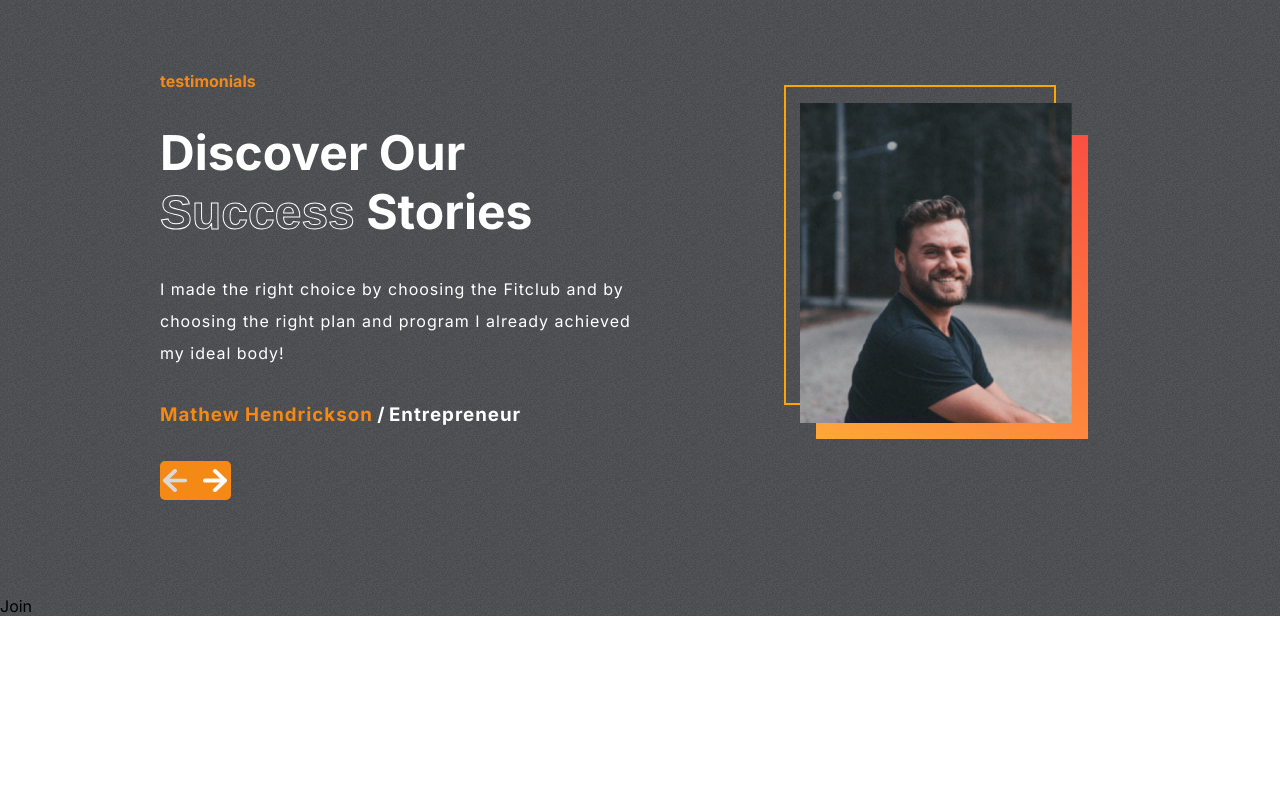
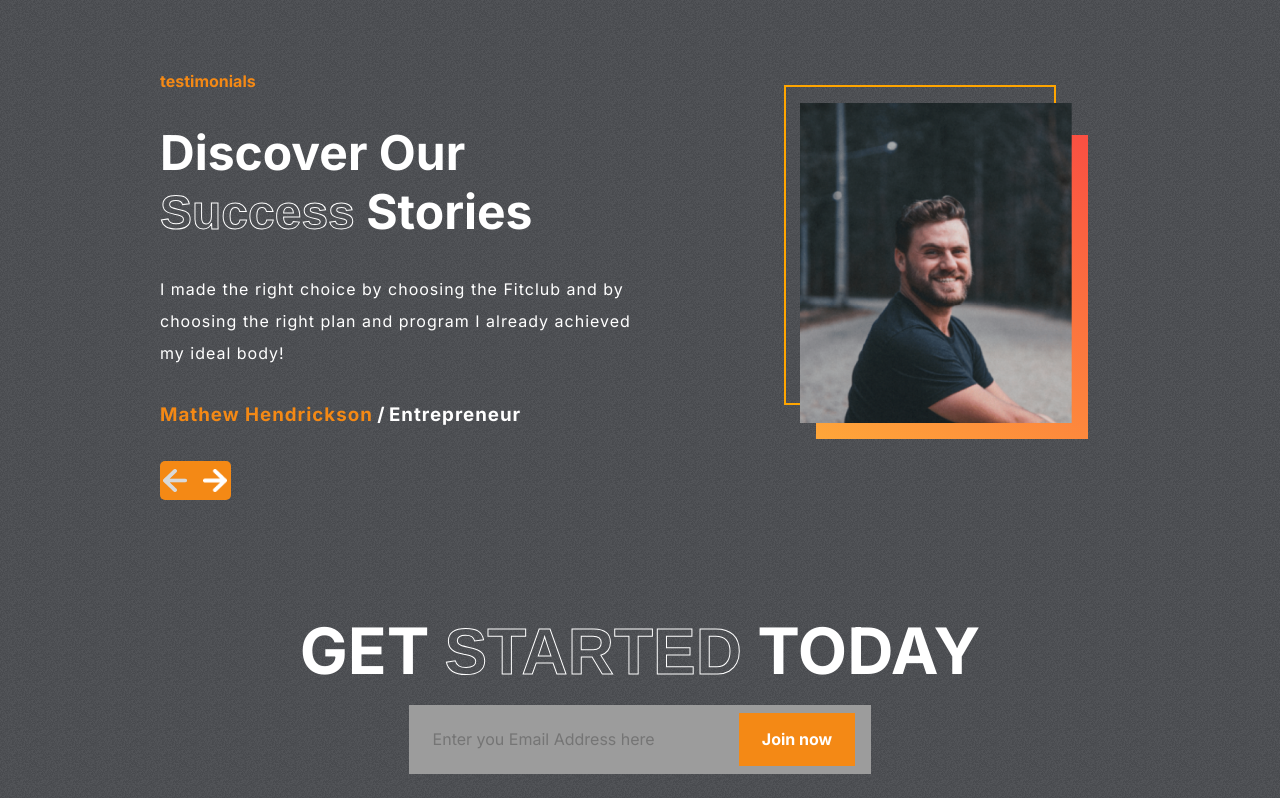
Before and after one commit to zlatan-cic/gym-website-react, a React (Vite) app: page / in a window 1280 px wide. Shown: the part 2656-3454 px from the top of the page. Before the commit the page ends 3272 px from the top, so only its background shows below. Built offline with nearby package versions, Linux system fonts and the light colour scheme.

Commit message:
Join component

```diff
--- a/package.json
+++ b/package.json
@@ -10,6 +10,7 @@
     "preview": "vite preview"
   },
   "dependencies": {
+    "@emailjs/browser": "^3.11.0",
     "react": "^18.2.0",
     "react-dom": "^18.2.0"
   },
--- a/src/components/Join/Join.css
+++ b/src/components/Join/Join.css
@@ -0,0 +1,49 @@
+
+
+.join {
+  max-width: 1024px;
+  width: 80%;
+  margin: 0 auto;
+  font-size: 2rem;
+  margin-bottom: 1.5rem;
+  display: flex;
+  flex-direction: column;
+  justify-content: center;
+  align-items: center;
+}
+
+.text-heading{
+  color: #FFF;
+  text-transform: uppercase;
+  text-align: center;
+  padding: 1rem;
+}
+
+form {
+  background-color: var(--gray);
+  padding: .5rem 1rem;
+  display: flex;
+  gap: 3rem;
+}
+
+input {
+  background: transparent;
+  color: #FFF;
+}
+
+input[type=text]{
+  background: transparent;
+  width: 250px;
+  padding-right: 1rem;
+  border: none;
+  font-size: 1rem;
+  margin: .5rem;
+}
+
+.btn-j {
+  background-color: var(--orange);
+  padding: .8rem 1.2rem;
+  color: #FFF;
+  font-size: 1rem;
+  font-weight: bold;
+}
--- a/src/components/Join/Join.jsx
+++ b/src/components/Join/Join.jsx
@@ -1,7 +1,44 @@
-import React from "react";
+import React, { useRef } from "react";
+// import emailjs from '@emailjs/browser'
+import "./Join.css";
 
 const Join = () => {
-  return <div>Join</div>;
+  const form = useRef();
+
+  // To set up email functionality with EmailJS, you'll need to create an account on their website.
+  // Visit https://www.emailjs.com/ and sign up for an account to get your API keys and configure your email templates.
+  const sendEmail = (e) => {
+    e.preventDefault();
+
+    //   emailjs.sendForm('YOUR_SERVICE_ID', 'YOUR_TEMPLATE_ID', form.current, 'YOUR_PUBLIC_KEY')
+    //     .then((result) => {
+    //         console.log(result.text);
+    //     }, (error) => {
+    //         console.log(error.text);
+    //     });
+  };
+
+  return (
+    <div className="join-container" id="join-us">
+      <div className="join">
+        <div>
+          <h1 className="text-heading">
+            Get <span className="stroke-text">Started</span> Today
+          </h1>
+        </div>
+        <form ref={form} onSubmit={sendEmail}>
+          <input
+            type="text"
+            name="user_email"
+            placeholder="Enter you Email Address here"
+          />
+          <button type="submit" className="btn btn-j">
+            Join now
+          </button>
+        </form>
+      </div>
+    </div>
+  );
 };
 
 export default Join;
--- a/src/components/Testimonials/Testimonials.jsx
+++ b/src/components/Testimonials/Testimonials.jsx
@@ -12,7 +12,7 @@ const Testimonials = () => {
 
   return (
     <div className="testimonial-container">
-      <div className="testimonials">
+      <div className="testimonials" id="testimonials">
         <div className="left-t">
           <h4>testimonials</h4>
           <h1>
```
Also changed, not shown: .pnp.cjs, 1 other file (tests, documents, lock files or other folders).
